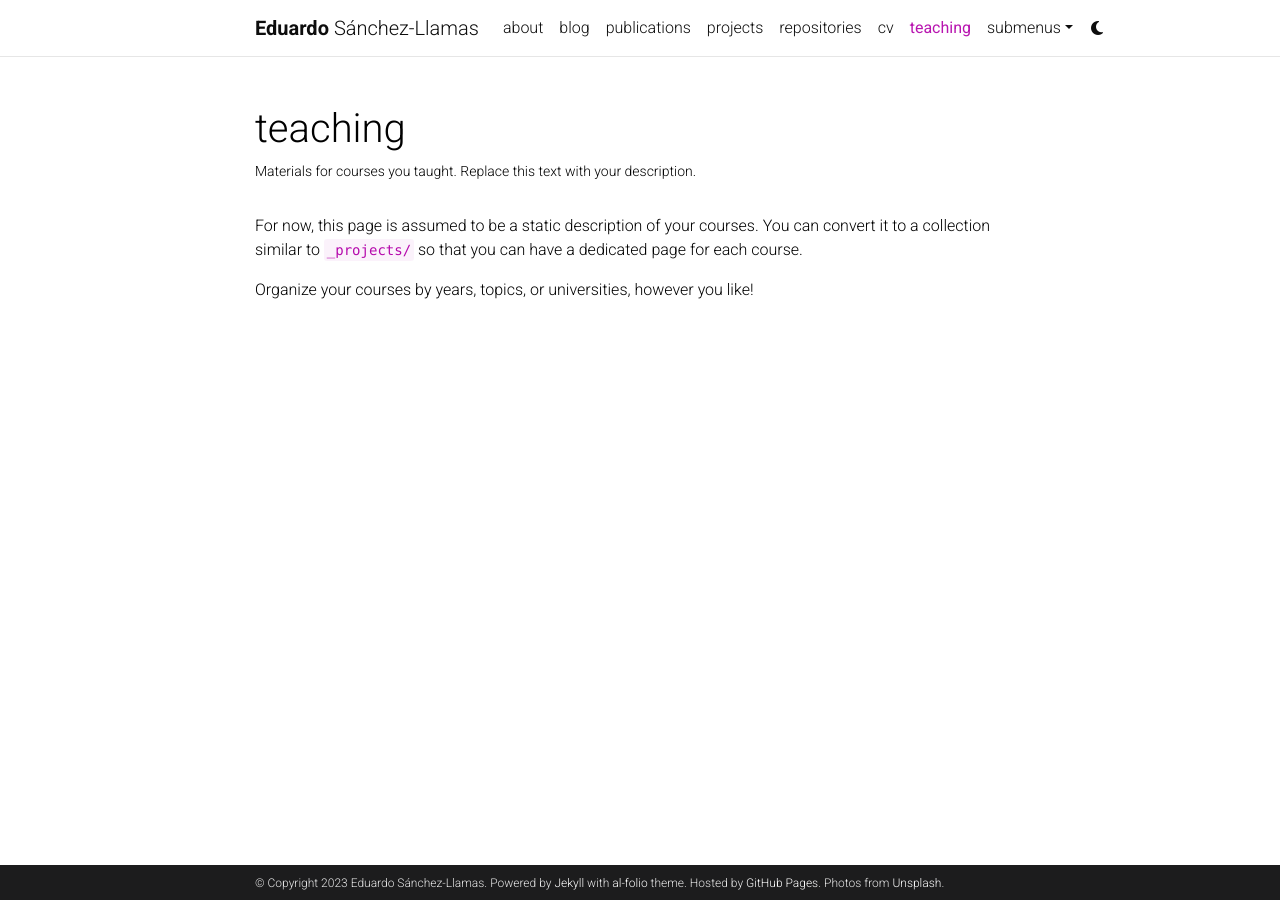
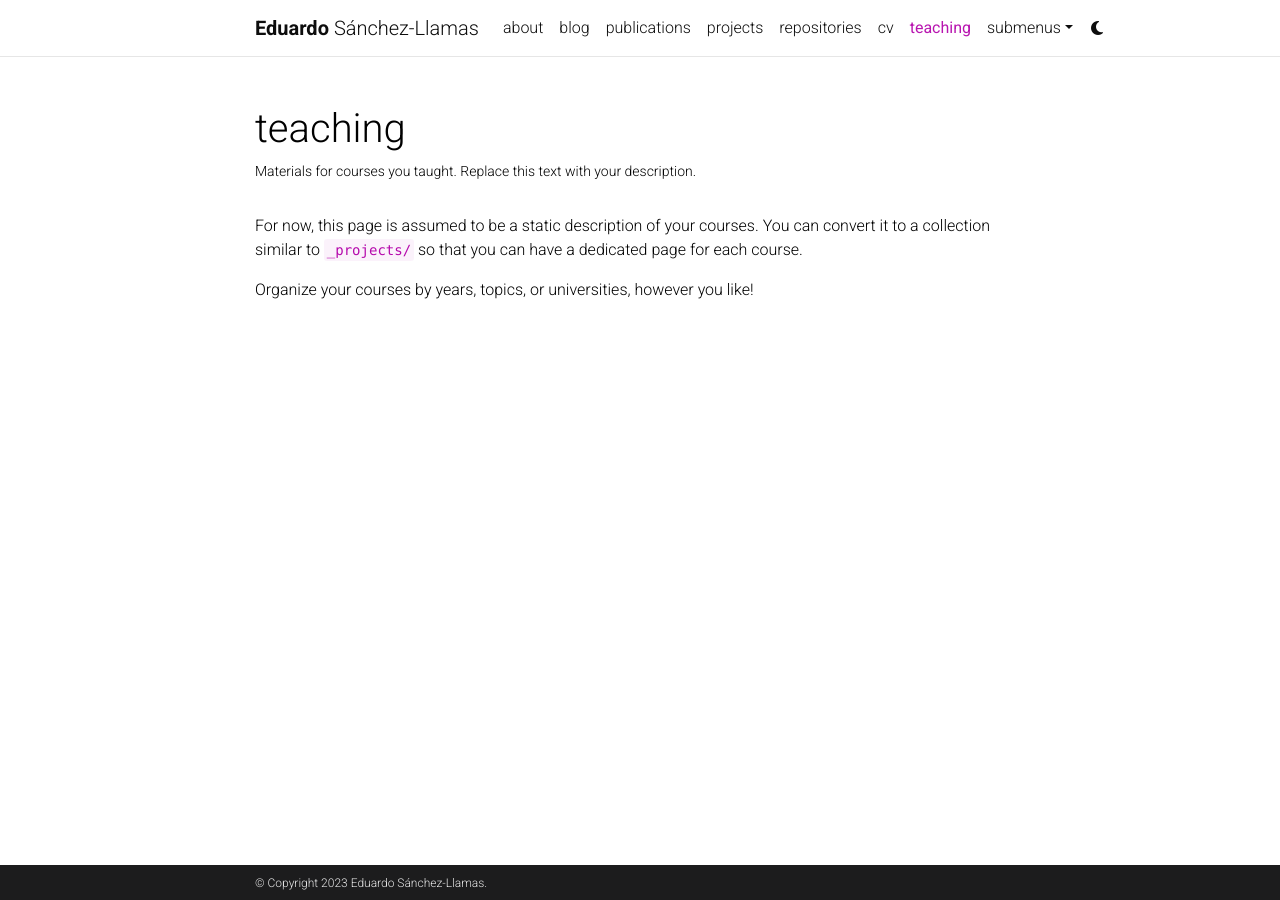
Before and after one commit to esanchezll/esanchezll.github.io, a Jekyll site: the page built from _pages/teaching.md, in a window 1280 px wide. Built offline with Jekyll 4.4.1, drawn with Linux system fonts in a browser that asks for light colours; comment, search, counter and statistics services are not loaded; a style sheet for code colours, icons or effects is not loaded.

Commit message:
Update _config.yml

```diff
--- a/_config.yml
+++ b/_config.yml
@@ -8,15 +8,13 @@
 last_name: Sánchez-Llamas
 email: edusanlla@gmail.com
 description: > # the ">" symbol means to ignore newlines until "footer_text:"
-  A simple, whitespace theme for academics. Based on [*folio](https://github.com/bogoli/-folio) design.
-footer_text: >
+  Personal website of Eduardo Sánchez-Llamas.  >
   Powered by <a href="https://jekyllrb.com/" target="_blank">Jekyll</a> with <a href="https://github.com/alshedivat/al-folio">al-folio</a> theme.
   Hosted by <a href="https://pages.github.com/" target="_blank">GitHub Pages</a>.
-  Photos from <a href="https://unsplash.com" target="_blank">Unsplash</a>.
 keywords: jekyll, jekyll-theme, academic-website, portfolio-website  # add your own keywords or leave empty
 
 lang: en # the language of your site (for example: en, fr, cn, ru, etc.)
-icon: ⚛️  # the emoji used as the favicon (alternatively, provide image name in /assets/img/)
+icon: 🐠  # the emoji used as the favicon (alternatively, provide image name in /assets/img/)
 
 url: https://esanchezll.github.io/ # the base hostname & protocol for your site
 baseurl:  # the subpath of your site, e.g. /blog/
```
